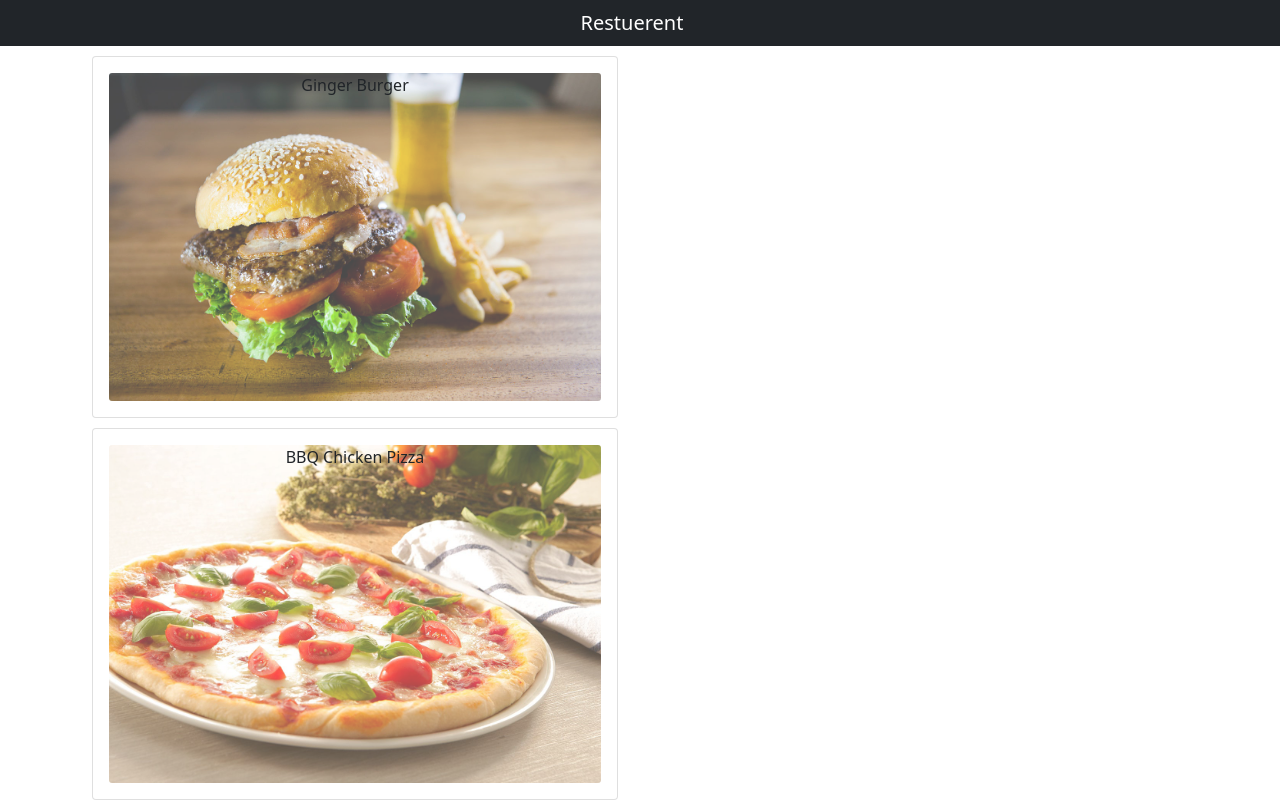
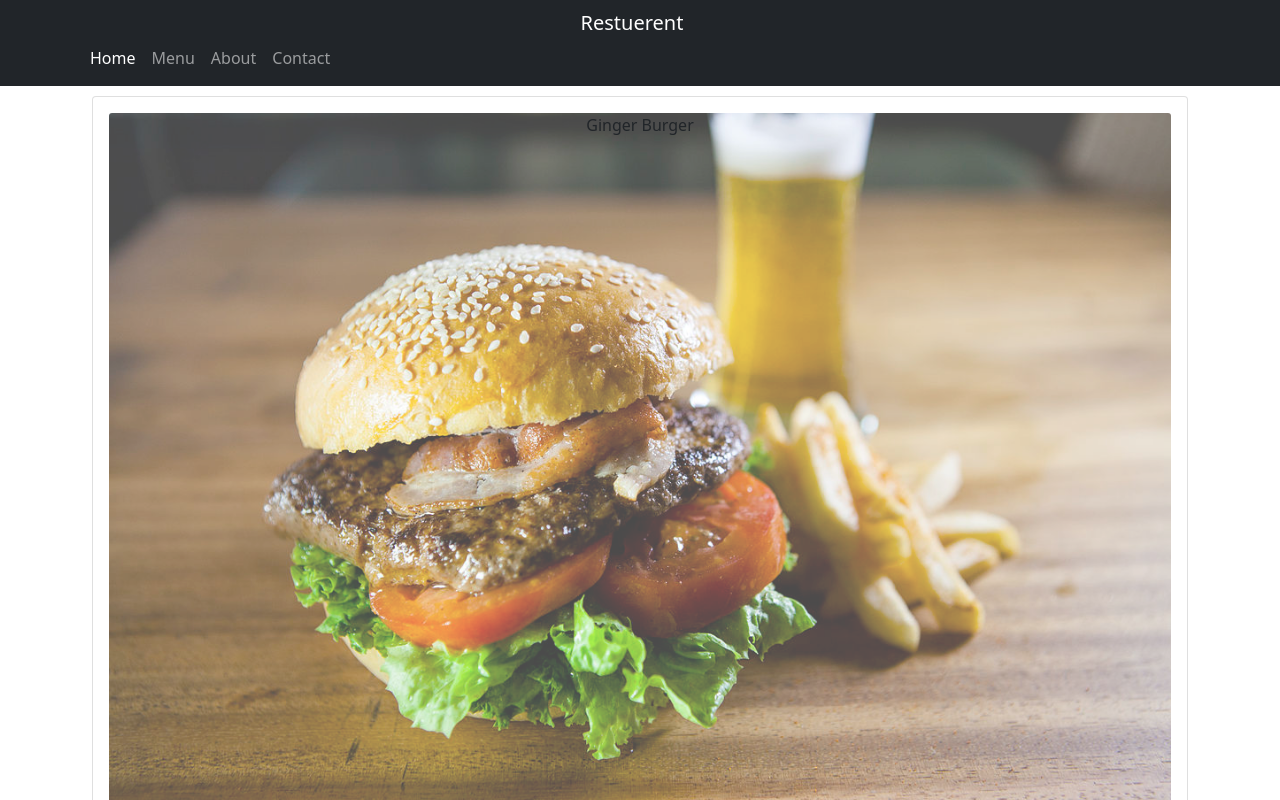
Before and after one commit to moh-sagor/Restuerent-with-React, a React (Create React App) app: page /menu in a window 1280 px wide. Shown: the top 800 px of the page. Built offline with nearby package versions, Linux system fonts and the light colour scheme.

Commit message:
16 Jan 22

```diff
--- a/package.json
+++ b/package.json
@@ -11,6 +11,8 @@
     "react": "^17.0.2",
     "react-dom": "^17.0.2",
     "react-popper": "^2.2.5",
+    "react-router": "^6.2.1",
+    "react-router-dom": "^6.2.1",
     "react-scripts": "5.0.0",
     "reactstrap": "^9.0.1",
     "web-vitals": "^2.1.3"
--- a/src/App.js
+++ b/src/App.js
@@ -2,12 +2,14 @@
 import React from 'react';
 import './App.css';
 import MainComponents from './components/MainComponents';
+import { BrowserRouter } from 'react-router-dom';
 
 function App() {
   return (
     <div className="App">
-      <MainComponents />
-
+      <BrowserRouter>
+        <MainComponents />
+      </BrowserRouter>
     </div>
   );
 }
--- /dev/null
+++ b/src/components/body/About.js
@@ -0,0 +1,13 @@
+import React, { Component } from "react";
+
+class About extends Component {
+    render() {
+        return (
+            <div>
+
+            </div>
+        );
+    }
+}
+
+export default About;
--- /dev/null
+++ b/src/components/body/Contact.js
@@ -0,0 +1,13 @@
+import React, { Component } from "react";
+
+class Contact extends Component {
+    render() {
+        return (
+            <div>
+
+            </div>
+        );
+    }
+}
+
+export default Contact;
--- /dev/null
+++ b/src/components/body/Home.js
@@ -0,0 +1,13 @@
+import React, { Component } from "react";
+
+class Home extends Component {
+    render() {
+        return (
+            <div>
+
+            </div>
+        );
+    }
+}
+
+export default Home;
--- a/src/components/body/body.js
+++ b/src/components/body/body.js
@@ -1,10 +1,22 @@
 import React from 'react';
-import Menu from './menu'
+import Menu from './menu';
+import Home from './Home';
+import Contact from './Contact';
+import About from './About';
+import { Routes, Route, Navigate } from 'react-router-dom';
 
 const Body = () => {
     return (
         <div>
-            <Menu />
+            <Routes>
+                <Route path="/" exact element={<Home />} />
+                <Route path="/menu" exact element={<Menu />} />
+                <Route path="/about" exact element={<About />} />
+                <Route path="/Contact" exact element={<Contact />} />
+                <Route render={() => <Navigate to="/home" />} />
+
+            </Routes>
+
         </div>
     );
 }
--- a/src/components/body/menu.js
+++ b/src/components/body/menu.js
@@ -2,17 +2,29 @@
 import DISHES from '../../data/dishes.js';
 import MenuItem from './menuitem.js';
 import DishDetail from './dishdetails.js';
+import { CardColumns, CardGroup, Modal, ModalBody, ModalFooter, Button } from 'reactstrap';
 
 
 
 class Menu extends Component {
     state = {
         dishes: DISHES,
-        selectedDish: null
+        selectedDish: null,
+        modalOpen: false,
+
     }
     onDishSelect = (dish) => {
         this.setState({ selectedDish: dish });
+        this.toggleModal();
     }
+
+    toggleModal = () => {
+        this.setState({
+            modalOpen: !this.state.modalOpen
+        });
+    }
+
+
     render() {
         const menu = this.state.dishes.map(item => {
             return (
@@ -32,12 +44,16 @@
         return (
             <div className="container">
                 <div className="row">
-                    <div className="col-6">
+                    <CardGroup>
                         {menu}
-                    </div>
-                    <div className="col-6">
-                        {dishDetail}
-                    </div>
+                    </CardGroup>
+                    <Modal isOpen={this.state.modalOpen} onClick={this.toggleModal}>
+                        <ModalBody> {dishDetail}</ModalBody>
+                        <ModalFooter>
+                            <Button color="secondary" onClick={this.toggleModal}>Close</Button>
+                        </ModalFooter>
+                    </Modal>
+
                 </div>
             </div>
         );
--- a/src/components/header/navigation.js
+++ b/src/components/header/navigation.js
@@ -1,16 +1,48 @@
-import React from 'react';
-import { Navbar, NavbarBrand } from 'reactstrap'
+import React, { Component } from 'react';
+import { Navbar, NavbarBrand, Nav, NavItem, NavbarToggler, Collapse } from 'reactstrap';
+import { Link } from 'react-router-dom';
+class Navigation extends Component {
+    constructor(props) {
+        super(props);
+        this.state = {
+            isNavOpen: false
+        }
+    }
 
-const Navigation = () => {
+    navToggle = () => {
+        this.setState({
+            isNavOpen: !this.state.isNavOpen
+        })
+    }
+    render() {
         return (
             <div>
-            <Navbar dark color="dark">
+                <Navbar dark color="dark" expand="sm">
                     <div className="container">
+                        <NavbarToggler onClick={this.navToggle} />
                         <NavbarBrand href="/">Restuerent</NavbarBrand>
+                        <Collapse isOpen={this.state.isNavOpen} navbar>
+                            <Nav className="mr-auto" navbar>
+                                <NavItem>
+                                    <Link to="/" className="nav-link active">Home</Link>
+                                </NavItem>
+                                <NavItem>
+                                    <Link to="/menu" className="nav-link ">Menu</Link>
+                                </NavItem>
+                                <NavItem>
+                                    <Link to="/about" className="nav-link ">About</Link>
+                                </NavItem>
+                                <NavItem>
+                                    <Link to="/contact" className="nav-link ">Contact</Link>
+                                </NavItem>
+                            </Nav>
+                        </Collapse>
                     </div>
                 </Navbar>
             </div >
         );
     }
 
+}
+
 export default Navigation;
--- a/src/index.js
+++ b/src/index.js
@@ -7,9 +7,7 @@
 
 
 ReactDOM.render(
-  <React.StrictMode>
-    <App />
-  </React.StrictMode>,
+  <App />,
   document.getElementById('root')
 );
 
```
Also changed, not shown: 1 other file (tests, documents, lock files or other folders). Lines whose indentation alone changed are shown as unchanged.
